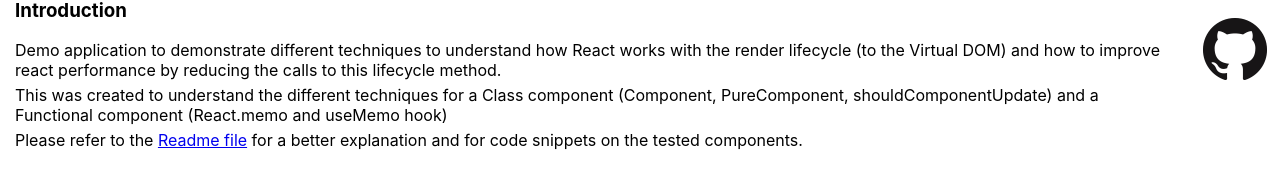
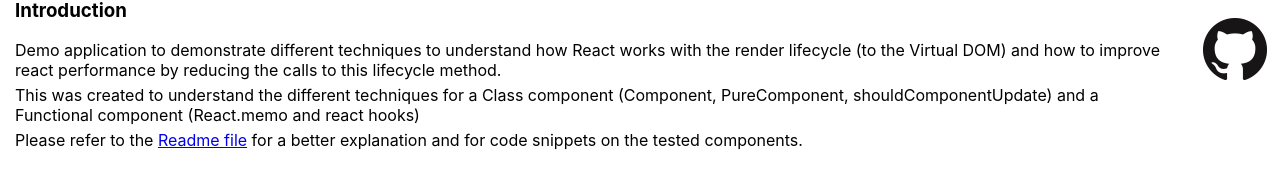
Before and after one commit to gonmercado/react-performance-demo, a React (Create React App) app: page / in a window 1280 px wide. Shown: the part 320-496 px from the top of the page. Built offline with nearby package versions, Linux system fonts and the light colour scheme.

Commit message:
Fixing text content

```diff
--- a/src/components/appHeader/AppHeader.js
+++ b/src/components/appHeader/AppHeader.js
@@ -9,7 +9,7 @@ const AppHeader = () => (
       <div className="introduction">
         <h3>Introduction</h3>
         <p>Demo application to demonstrate different techniques to understand how React works with the render lifecycle (to the Virtual DOM) and how to improve react performance by reducing the calls to this lifecycle method.</p>
-        <p>This was created to understand the different techniques for a Class component (Component, PureComponent, shouldComponentUpdate) and a Functional component (React.memo and useMemo hook)</p>
+        <p>This was created to understand the different techniques for a Class component (Component, PureComponent, shouldComponentUpdate) and a Functional component (React.memo and react hooks)</p>
         <p>Please refer to the <a href="https://github.com/gonmercado/react-performance-demo/blob/master/README.md" target={ "_blank" }>Readme file</a> for a better explanation and for code snippets on the tested components.</p>
         <h3>How to use:</h3>
         <p>1. Select the components that you want to display</p>
```
